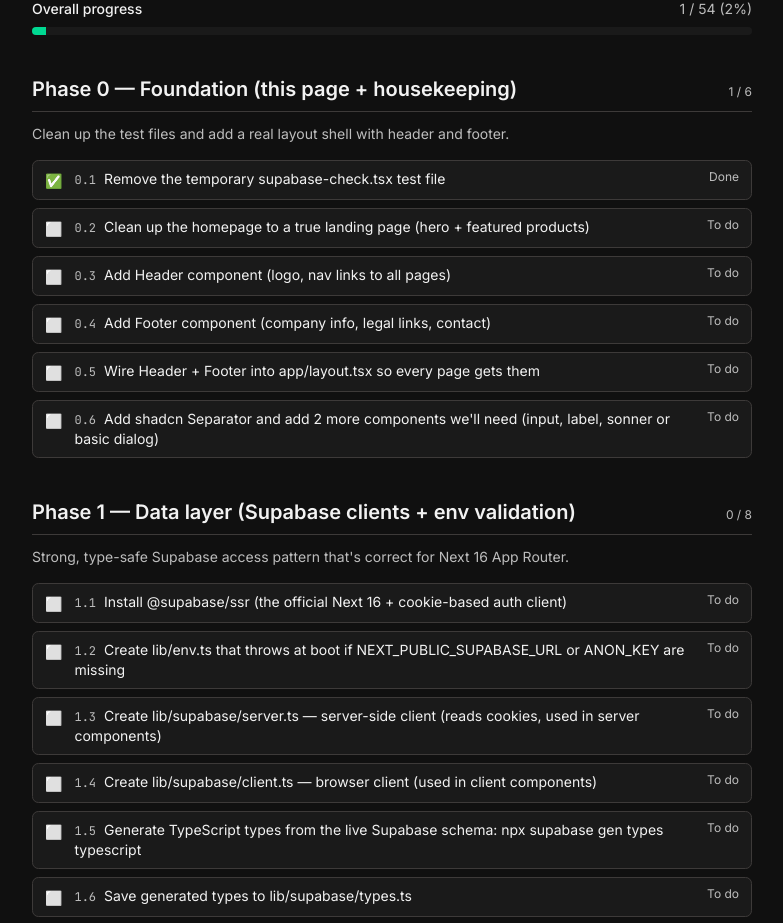
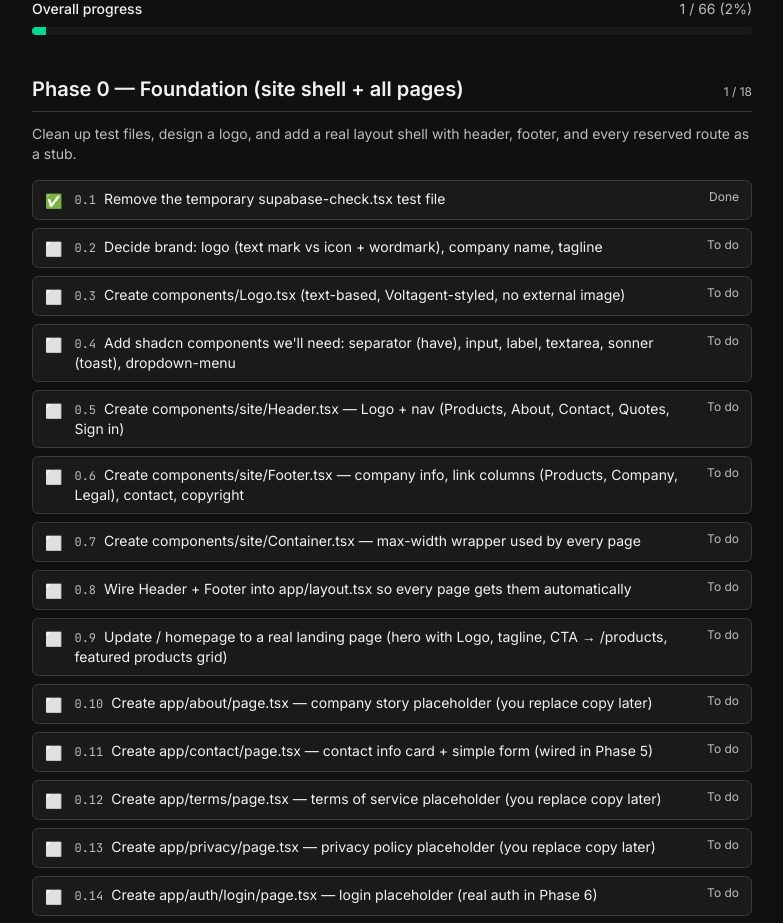
Before and after one commit to emad2411/catalog, a Next.js app: page /plan in a window 1280 px wide. Shown: the part 137-1060 px from the top of the page, without its empty margins (248-1031 px from the left). Built offline with nearby package versions, Linux system fonts and the light colour scheme.

Commit message:
docs(plan): expand phase 0 with branding, logo, all stub pages

```diff
--- a/app/plan/page.tsx
+++ b/app/plan/page.tsx
@@ -14,15 +14,27 @@ type Phase = {
 const phases: Phase[] = [
   {
     id: "phase-0",
-    title: "Phase 0 — Foundation (this page + housekeeping)",
-    goal: "Clean up the test files and add a real layout shell with header and footer.",
+    title: "Phase 0 — Foundation (site shell + all pages)",
+    goal: "Clean up test files, design a logo, and add a real layout shell with header, footer, and every reserved route as a stub.",
     steps: [
       { id: "0.1", title: "Remove the temporary supabase-check.tsx test file", status: "done" },
-      { id: "0.2", title: "Clean up the homepage to a true landing page (hero + featured products)", status: "todo" },
-      { id: "0.3", title: "Add Header component (logo, nav links to all pages)", status: "todo" },
-      { id: "0.4", title: "Add Footer component (company info, legal links, contact)", status: "todo" },
-      { id: "0.5", title: "Wire Header + Footer into app/layout.tsx so every page gets them", status: "todo" },
-      { id: "0.6", title: "Add shadcn Separator and add 2 more components we'll need (input, label, sonner or basic dialog)", status: "todo" },
+      { id: "0.2", title: "Decide brand: logo (text mark vs icon + wordmark), company name, tagline", status: "todo" },
+      { id: "0.3", title: "Create components/Logo.tsx (text-based, Voltagent-styled, no external image)", status: "todo" },
+      { id: "0.4", title: "Add shadcn components we'll need: separator (have), input, label, textarea, sonner (toast), dropdown-menu", status: "todo" },
+      { id: "0.5", title: "Create components/site/Header.tsx — Logo + nav (Products, About, Contact, Quotes, Sign in)", status: "todo" },
+      { id: "0.6", title: "Create components/site/Footer.tsx — company info, link columns (Products, Company, Legal), contact, copyright", status: "todo" },
+      { id: "0.7", title: "Create components/site/Container.tsx — max-width wrapper used by every page", status: "todo" },
+      { id: "0.8", title: "Wire Header + Footer into app/layout.tsx so every page gets them automatically", status: "todo" },
+      { id: "0.9", title: "Update / homepage to a real landing page (hero with Logo, tagline, CTA → /products, featured products grid)", status: "todo" },
+      { id: "0.10", title: "Create app/about/page.tsx — company story placeholder (you replace copy later)", status: "todo" },
+      { id: "0.11", title: "Create app/contact/page.tsx — contact info card + simple form (wired in Phase 5)", status: "todo" },
+      { id: "0.12", title: "Create app/terms/page.tsx — terms of service placeholder (you replace copy later)", status: "todo" },
+      { id: "0.13", title: "Create app/privacy/page.tsx — privacy policy placeholder (you replace copy later)", status: "todo" },
+      { id: "0.14", title: "Create app/auth/login/page.tsx — login placeholder (real auth in Phase 6)", status: "todo" },
+      { id: "0.15", title: "Create app/auth/register/page.tsx — register placeholder (real auth in Phase 6)", status: "todo" },
+      { id: "0.16", title: "Create app/quotes/page.tsx — customer's quote requests placeholder (real auth in Phase 6)", status: "todo" },
+      { id: "0.17", title: "Add app/not-found.tsx — global 404 page with link back to /", status: "todo" },
+      { id: "0.18", title: "Verify live: every nav link in Header + Footer returns 200, no 404s, design is consistent across all pages", status: "todo" },
     ],
   },
   {
```
